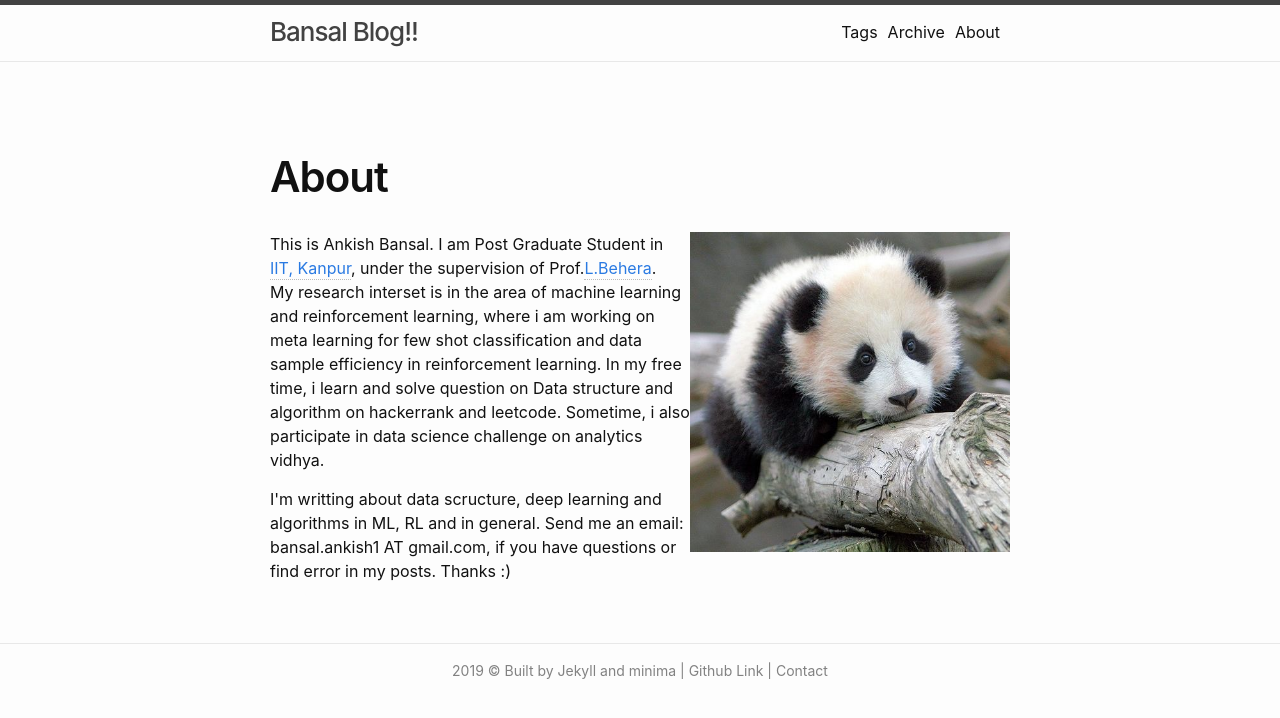
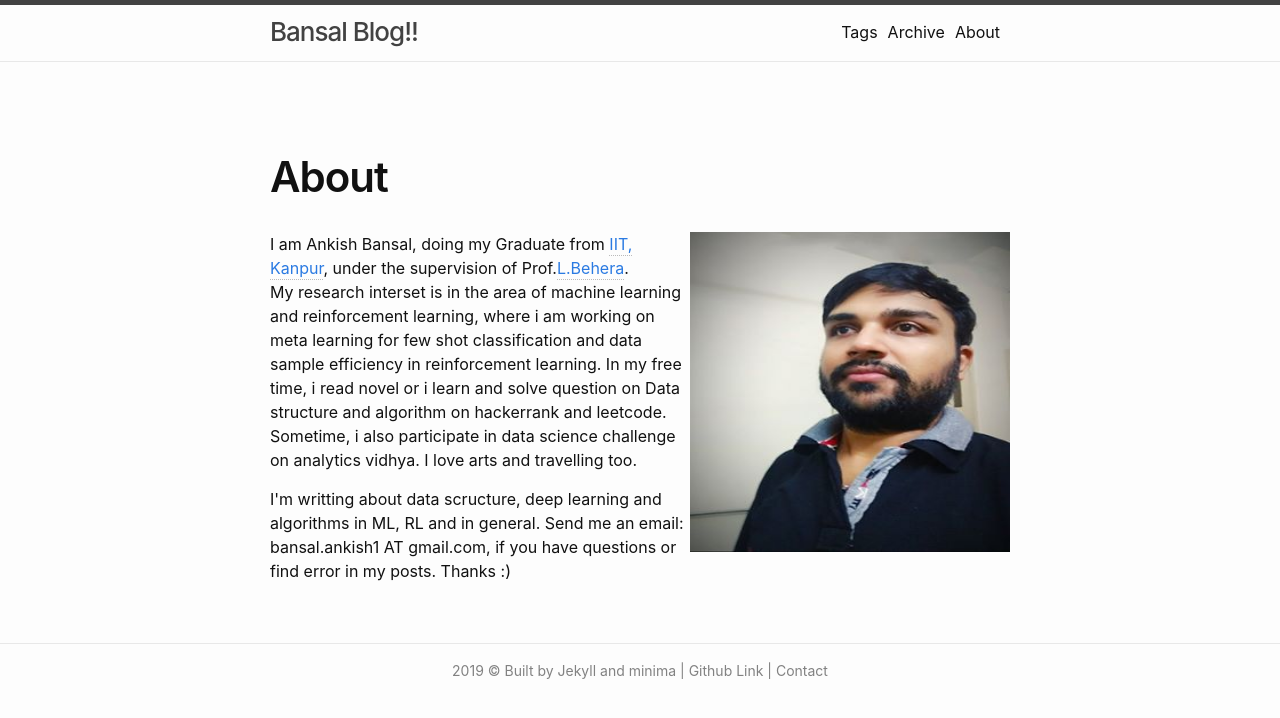
Before and after one commit to ankishb/ankishb.github.io, a Jekyll site: the page built from About.html, in a window 1280 px wide. Shown: the top 718 px of the page. Built offline with Jekyll 4.4.1, drawn with Linux system fonts in a browser that asks for light colours.

Commit message:
update profile and content in about page

```diff
--- a/About.html
+++ b/About.html
@@ -3,10 +3,9 @@ layout: page
 title: About
 ---
 
+<img align="right" width="320" height="320" src="/assets/images/profile.jpg">I am Ankish Bansal, doing my Graduate from <a href="http://www.iitk.ac.in/" target="_blank">IIT, Kanpur</a>, under the supervision of Prof.<a href="http://home.iitk.ac.in/~lbehera/" target="_blank">L.Behera</a>.
 
-<img align="right" width="320" height="320" src="/assets/images/ankish_profile.jpeg">This is Ankish Bansal. I am Post Graduate Student in <a href="http://www.iitk.ac.in/" target="_blank">IIT, Kanpur</a>, under the supervision of Prof.<a href="http://home.iitk.ac.in/~lbehera/" target="_blank">L.Behera</a>.
-
-<p>My research interset is in the area of machine learning and reinforcement learning, where i am working on meta learning for few shot classification and data sample efficiency in reinforcement learning. In my free time, i learn and solve question on Data structure and algorithm on hackerrank and leetcode. Sometime, i also participate in data science challenge on analytics vidhya.</p>
+<p>My research interset is in the area of machine learning and reinforcement learning, where i am working on meta learning for few shot classification and data sample efficiency in reinforcement learning. In my free time, i read novel or i learn and solve question on Data structure and algorithm on hackerrank and leetcode. Sometime, i also participate in data science challenge on analytics vidhya. I love arts and travelling too.</p>
 
 
 <p> I'm writting about data scructure, deep learning and algorithms in ML, RL and in general. Send me an email: bansal.ankish1 AT gmail.com, if you have questions or find error in my posts. Thanks :)</p>
```
Also changed, not shown: assets/images/profile.jpeg (deleted), assets/images/profile.jpg (added).
